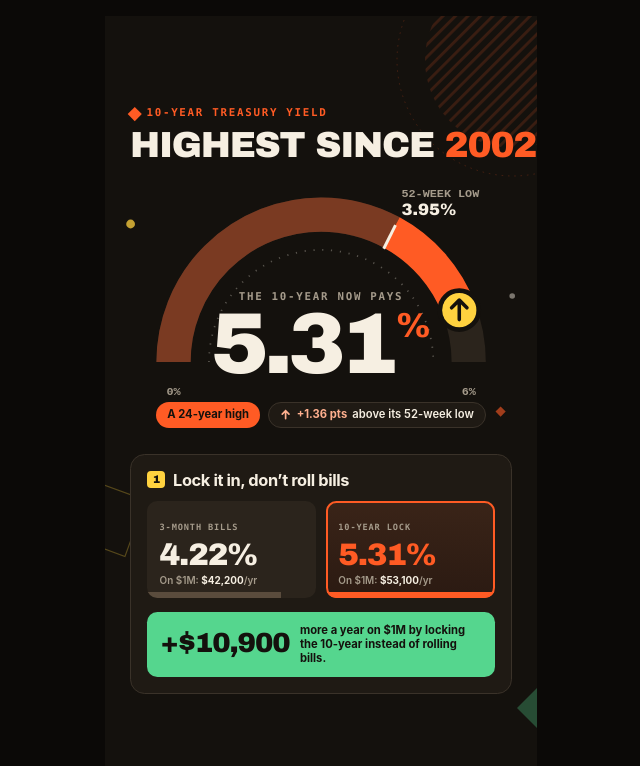
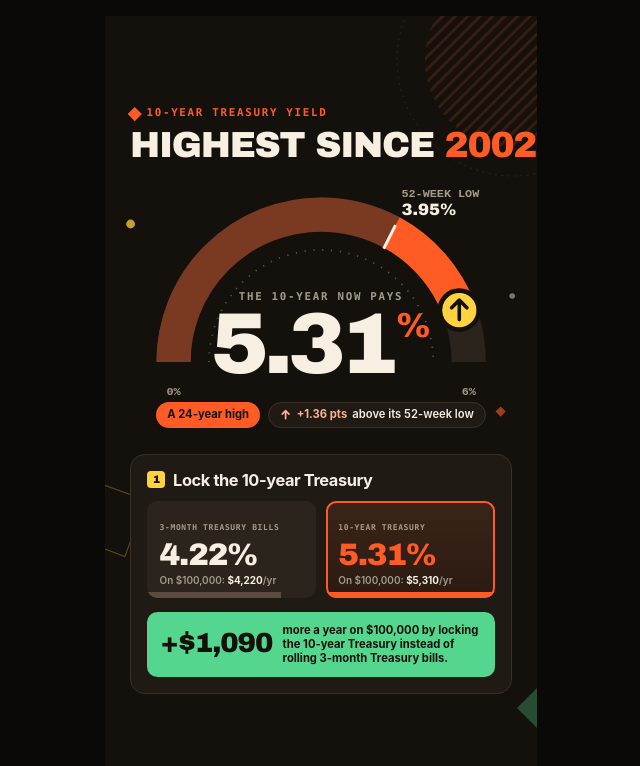
Before and after one commit to ianomad/money, a plain HTML site: page docs/daily.html in a window 1280 px wide. Shown: the whole page, without its empty margins (319-959 px from the left). Drawn offline with Linux system fonts and the light colour scheme.

Commit message:
Frame daily card dollars on $100,000 and spell out Treasury labels.
Scale income to $5,310 / $4,220 / +$1,090 and say 3-month Treasury bills vs 10-year Treasury instead of bare “bills”.

```diff
--- a/docs/daily.html
+++ b/docs/daily.html
@@ -1,10 +1,10 @@
 <!doctype html>
 <html lang="en"><head><meta charset="utf-8"><meta name="viewport" content="width=device-width, initial-scale=1">
 <title>Money — daily brief, Oct 5, 2026</title>
-<meta name="description" content="Daily brief, Oct 5, 2026: the 10-year Treasury pays 5.31%, its highest since April 2002. Locking it beats rolling 3-month bills by $10,900 a year on $1M.">
+<meta name="description" content="Daily brief, Oct 5, 2026: the 10-year Treasury pays 5.31%, its highest since April 2002. Locking it beats rolling 3-month Treasury bills by $1,090 a year on $100,000.">
 <link rel="canonical" href="https://money.ilyusha.xyz/daily">
 <meta property="og:title" content="10-year Treasury: 5.31%, highest since 2002">
-<meta property="og:description" content="$1,000,000 locked at 5.31% pays $53,100 a year, $10,900 more than rolling bills. Daily brief, Oct 5, 2026.">
+<meta property="og:description" content="$100,000 locked at 5.31% pays $5,310 a year, $1,090 more than rolling 3-month Treasury bills. Daily brief, Oct 5, 2026.">
 <meta property="og:type" content="article"><meta property="og:url" content="https://money.ilyusha.xyz/daily"><meta name="twitter:card" content="summary">
 <link rel="icon" href="favicon.svg" type="image/svg+xml"><script src="analytics.js" defer></script>
 <style>
@@ -41,7 +41,7 @@ h1 span{color:var(--o)}
 .compare{display:grid;grid-template-columns:1fr 1fr;gap:2.4cqw}
 .bar{position:relative;padding:3cqw 2.8cqw 2.8cqw;border-radius:2.4cqw;background:#2b241c;overflow:hidden}
 .bar.hot{background:linear-gradient(180deg,#3a2418 0%,#2b1a12 100%);outline:2px solid var(--o);outline-offset:-2px}
-.bar .lbl{font:600 2cqw/1 var(--mono);letter-spacing:.1em;text-transform:uppercase;color:var(--muted)}
+.bar .lbl{font:600 1.85cqw/1.25 var(--mono);letter-spacing:.08em;text-transform:uppercase;color:var(--muted)}
 .bar .rate{display:block;margin-top:1.6cqw;font:7.2cqw/.9 var(--disp);letter-spacing:-.04em}
 .bar.hot .rate{color:var(--o)}
 .bar .earn{display:block;margin-top:1.2cqw;font:600 2.3cqw/1.25 var(--sans);color:var(--muted)}
@@ -90,23 +90,23 @@ h1 span{color:var(--o)}
   <span class="chip d"><svg viewBox="0 0 20 20" aria-hidden="true"><path d="M10 17V4M4 9l6-6 6 6" stroke="#ffb08f" stroke-width="3" fill="none" stroke-linecap="round"/></svg><b>+1.36 pts</b> above its 52-week low</span>
 </div>
 
-<section class="panel" aria-label="Lock the 10-year versus rolling bills">
-  <div class="ph"><span class="n">1</span><h2>Lock it in, don’t roll bills</h2></div>
+<section class="panel" aria-label="Lock the 10-year Treasury versus rolling 3-month Treasury bills">
+  <div class="ph"><span class="n">1</span><h2>Lock the 10-year Treasury</h2></div>
   <div class="compare">
     <div class="bar">
-      <span class="lbl">3-month bills</span>
+      <span class="lbl">3-month Treasury bills</span>
       <span class="rate">4.22%</span>
-      <span class="earn">On $1M: <b>$42,200</b>/yr</span>
+      <span class="earn">On $100,000: <b>$4,220</b>/yr</span>
       <i class="fill" style="width:79.5%"></i>
     </div>
     <div class="bar hot">
-      <span class="lbl">10-year lock</span>
+      <span class="lbl">10-year Treasury</span>
       <span class="rate">5.31%</span>
-      <span class="earn">On $1M: <b>$53,100</b>/yr</span>
+      <span class="earn">On $100,000: <b>$5,310</b>/yr</span>
       <i class="fill"></i>
     </div>
   </div>
-  <div class="take"><b>+$10,900</b><span>more a year on $1M by locking the 10-year instead of rolling bills.</span></div>
+  <div class="take"><b>+$1,090</b><span>more a year on $100,000 by locking the 10-year Treasury instead of rolling 3-month Treasury bills.</span></div>
 </section>
 
 </div></main></body></html>
```
